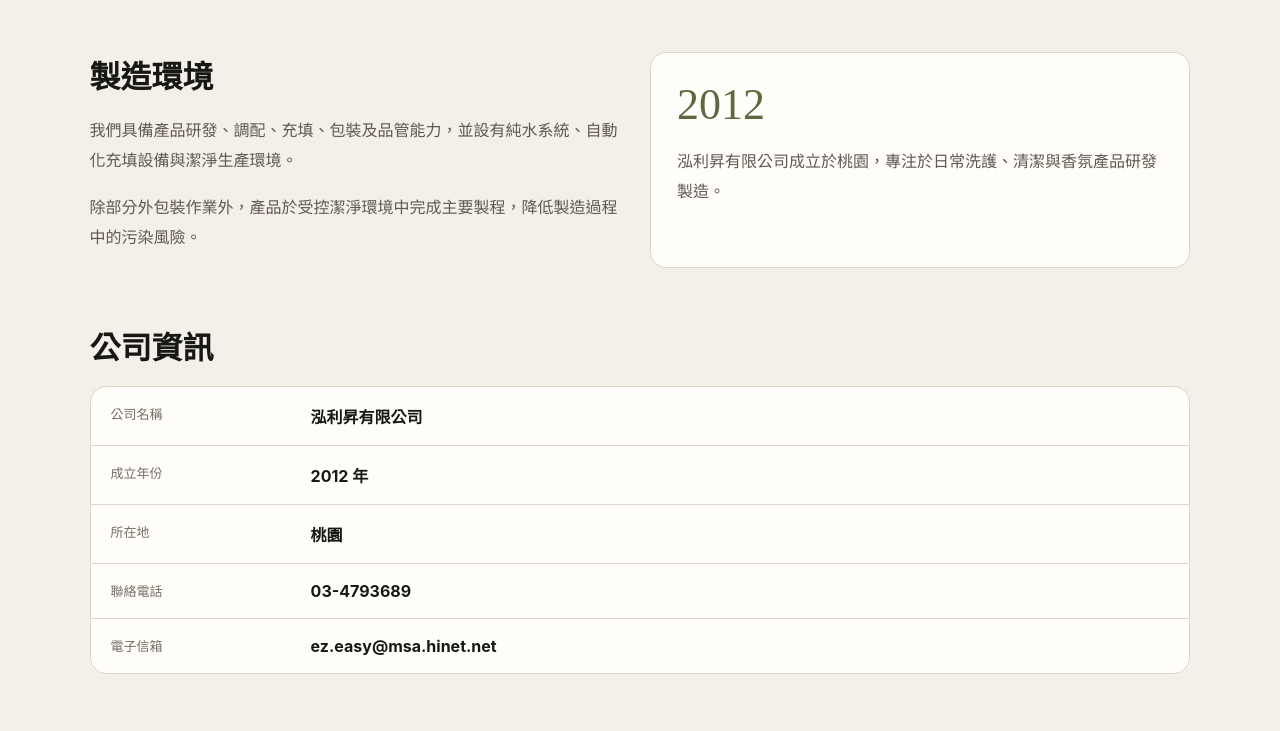
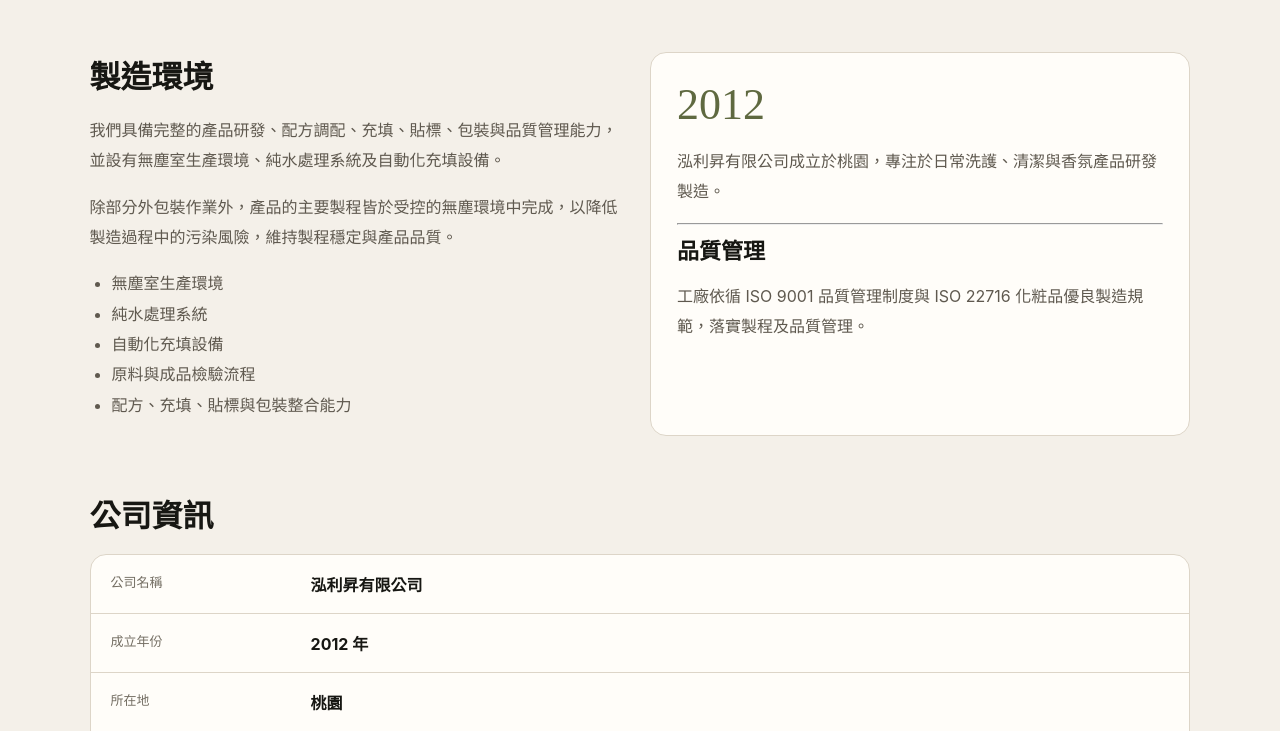
Before and after one commit to godpigooo/pure-form, a plain HTML site: page about.html in a window 1280 px wide. Shown: the part 1119-1850 px from the top of the page. Drawn offline with Linux system fonts and the light colour scheme.

Commit message:
Add files via upload

```diff
--- a/about.html
+++ b/about.html
@@ -5,5 +5,5 @@
 </style></head><body><header class="header"><a class="logo" href="index.html">淨序製研<small>PURE FORM</small></a><button class="menu-btn" onclick="document.querySelector('.nav').classList.toggle('show')">☰</button><nav class="nav"><a href="index.html">首頁</a><a href="index.html#shop">所有商品</a><a href="oem.html">代工服務</a><a href="about.html">關於我們</a><a href="faq.html">常見問題</a><a href="contact.html">聯絡我們</a></nav></header><section class="page-hero"><div class="eyebrow">ABOUT PURE FORM</div><h1>讓日常清潔，回到舒服而純粹的選擇。</h1><p>從研發、製造到每天真正使用的感受，我們把實用、品質與合理價格放在同一個選擇裡。</p></section><main class="page-body">
 <section class="section"><h2>關於淨序製研</h2><p class="lead">淨序製研 PURE FORM，是由泓利昇有限公司所建立的日常洗護與清潔品牌。泓利昇有限公司成立於 2012 年，位於桃園，長期投入洗護用品、居家清潔用品與香氛產品的研發及製造。</p><p>我們不只關心產品能不能清潔乾淨，也在意使用時的香氣、質地、便利性，以及產品是否真正適合每天使用。因此，淨序製研希望提供的，不是過度包裝或難以理解的商品，而是價格合理、設計舒服、日常真正用得到的選擇。</p></section>
 <section class="section"><h2>我們重視的事</h2><div class="grid-2"><div class="card"><h3>實用</h3><p>產品應該先解決生活中的真實需求，而不是只靠漂亮包裝吸引注意。</p></div><div class="card"><h3>穩定</h3><p>從原料、製程到成品檢查，建立穩定且可追蹤的生產流程。</p></div><div class="card"><h3>品質</h3><p>工廠依照 ISO 9001 與 ISO 22716 相關管理制度執行品質及製造管理。</p></div><div class="card"><h3>日常感受</h3><p>清潔用品每天都會使用，因此氣味、觸感與使用便利性，同樣重要。</p></div></div></section>
-<section class="section"><div class="grid-2"><div><h2>製造環境</h2><p>我們具備產品研發、調配、充填、包裝及品管能力，並設有純水系統、自動化充填設備與潔淨生產環境。</p><p>除部分外包裝作業外，產品於受控潔淨環境中完成主要製程，降低製造過程中的污染風險。</p></div><div class="card"><span class="stat">2012</span><p>泓利昇有限公司成立於桃園，專注於日常洗護、清潔與香氛產品研發製造。</p></div></div></section>
+<section class="section"><div class="grid-2"><div><h2>製造環境</h2><p>我們具備完整的產品研發、配方調配、充填、貼標、包裝與品質管理能力，並設有無塵室生產環境、純水處理系統及自動化充填設備。</p><p>除部分外包裝作業外，產品的主要製程皆於受控的無塵環境中完成，以降低製造過程中的污染風險，維持製程穩定與產品品質。</p><ul><li>無塵室生產環境</li><li>純水處理系統</li><li>自動化充填設備</li><li>原料與成品檢驗流程</li><li>配方、充填、貼標與包裝整合能力</li></ul></div><div class="card"><span class="stat">2012</span><p>泓利昇有限公司成立於桃園，專注於日常洗護、清潔與香氛產品研發製造。</p><hr><h3>品質管理</h3><p>工廠依循 ISO 9001 品質管理制度與 ISO 22716 化粧品優良製造規範，落實製程及品質管理。</p></div></div></section>
 <section class="section"><h2>公司資訊</h2><div class="info-list"><div class="info-row"><span>公司名稱</span><strong>泓利昇有限公司</strong></div><div class="info-row"><span>成立年份</span><strong>2012 年</strong></div><div class="info-row"><span>所在地</span><strong>桃園</strong></div><div class="info-row"><span>聯絡電話</span><strong><a href="tel:034793689">03-4793689</a></strong></div><div class="info-row"><span>電子信箱</span><strong><a href="mailto:ez.easy@msa.hinet.net">ez.easy@msa.hinet.net</a></strong></div></div></section></main><footer class="footer"><div class="footer-inner"><div><strong>淨序製研 PURE FORM</strong><p>泓利昇有限公司｜桃園<br>03-4793689｜ez.easy@msa.hinet.net</p></div><div class="footer-links"><a href="shopping-guide.html">購物須知</a><a href="shipping.html">配送說明</a><a href="returns.html">退換貨政策</a><a href="privacy.html">隱私權政策</a><a href="faq.html">FAQ</a></div></div></footer></body></html>
```
Also changed, not shown: oem.html (+1 -1 lines).
